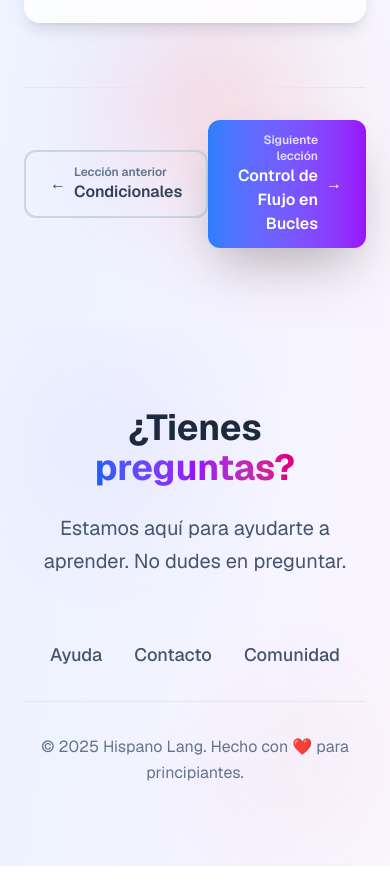
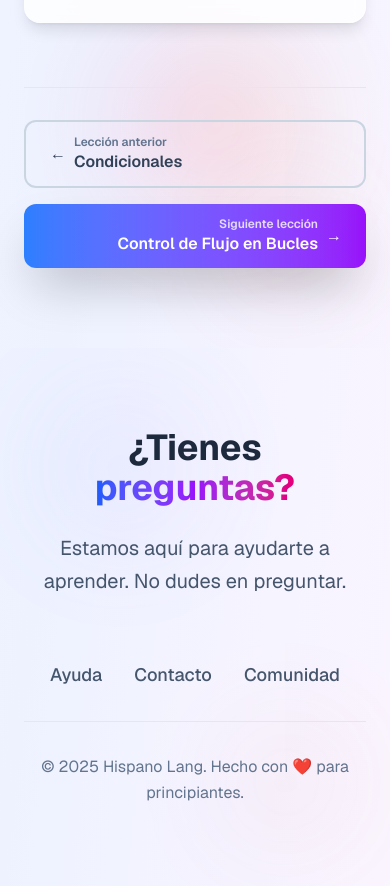
Before and after one commit to nicvazquezdev/hispano-lang-website, a Next.js app: page /lecciones/bucles in a window 390 px wide. Shown: the part 2480-3366 px from the top of the page. Built offline with nearby package versions, Linux system fonts and the light colour scheme.

Commit message:
Refactor navigation layout in LessonPage component for improved responsiveness. Update button alignment and flex properties to enhance user experience across different screen sizes.

```diff
--- a/components/lessons/LessonPage.tsx
+++ b/components/lessons/LessonPage.tsx
@@ -187,7 +187,7 @@
             {/* Lesson Navigation - Always visible */}
             {(prevLessonUrl || nextLessonUrl) && (
               <div className="mt-16 pt-8 border-t border-slate-200">
-                <div className="flex justify-between items-center">
+                <div className="flex flex-col gap-4 md:flex-row md:justify-between md:items-center">
                   {prevLessonUrl ? (
                     <Button
                       variant="outline"
@@ -212,7 +212,7 @@
                     <Button
                       variant="primary"
                       onClick={() => router.push(nextLessonUrl)}
-                      className="flex items-center gap-2"
+                      className="flex items-center gap-2 justify-end"
                     >
                       <div className="text-right">
                         <div className="text-xs text-white/80">
```
